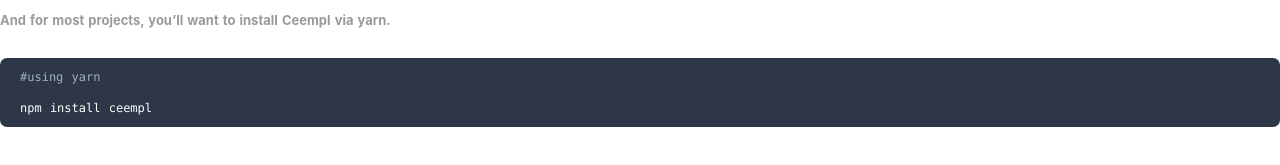
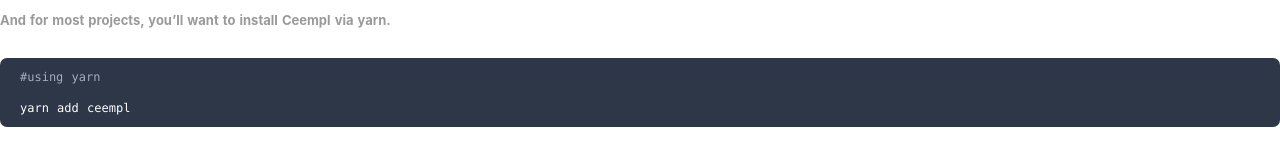
Before and after one commit to ceempl/ceempl-docs, a Nuxt app: page /docs in a window 1280 px wide. Shown: the part 1205-1370 px from the top of the page. Built offline with nearby package versions, Linux system fonts and the light colour scheme.

Commit message:
modify docs

```diff
--- a/pages/docs/index.vue
+++ b/pages/docs/index.vue
@@ -33,7 +33,7 @@
                   <p class="description">And for most projects, you’ll want to install Ceempl via yarn.</p>
                   <div class="code">
                     <pre><code><span class="comment">#using yarn</span>
-npm install ceempl</code></pre>
+yarn add ceempl</code></pre>
                   </div>
                 </div>
                 <div class="item">
```
